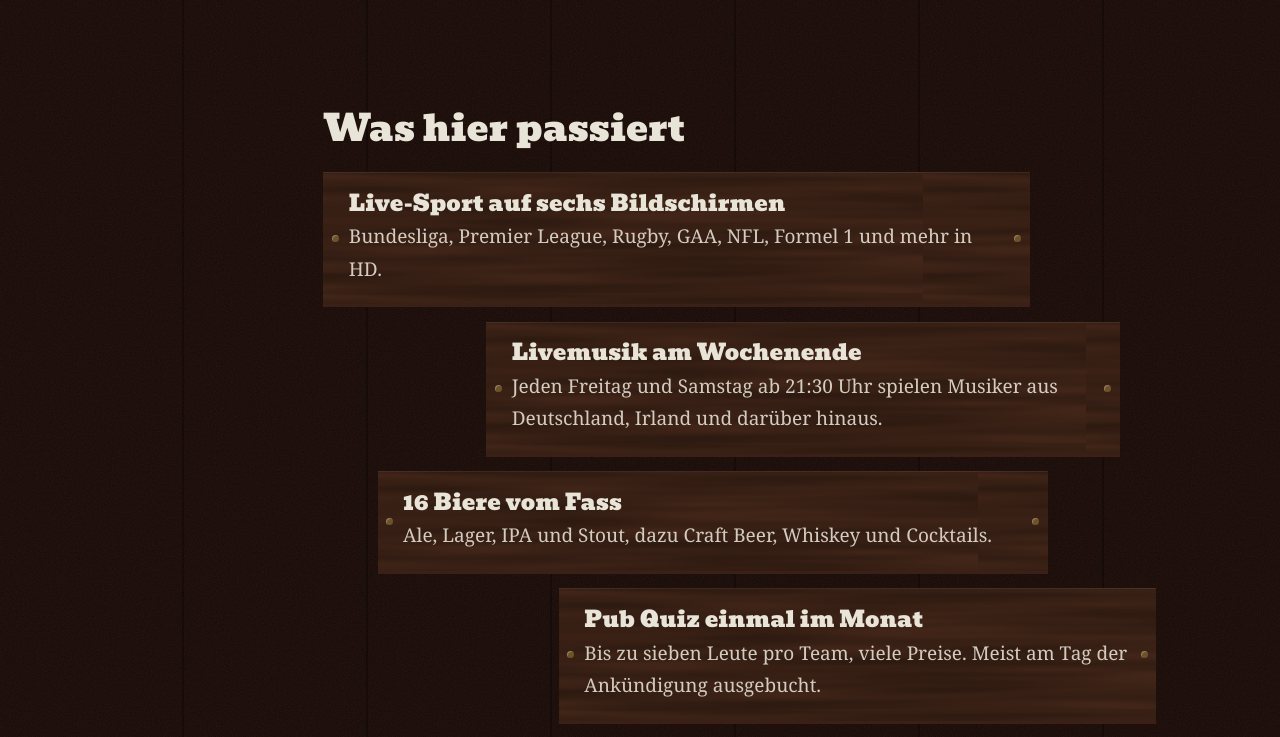
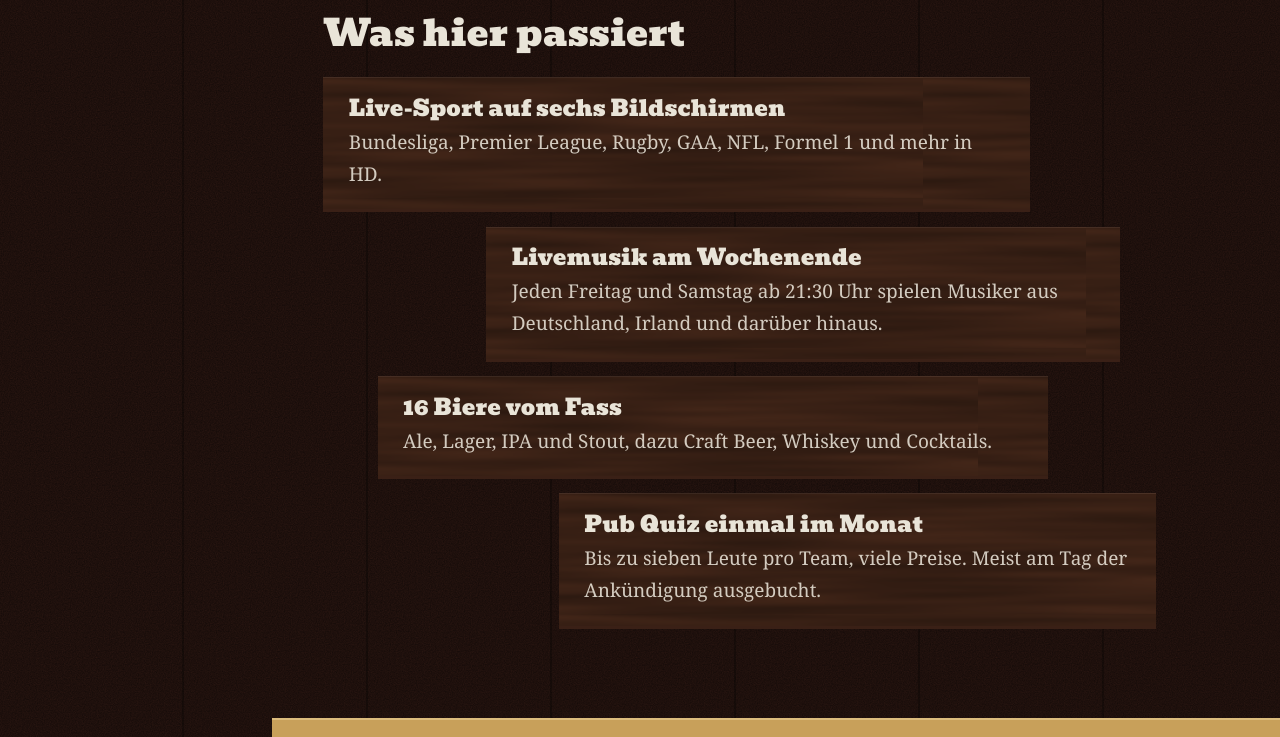
Before and after one commit to SubmissionOS/irish-pub, an Astro site: page / in a window 1280 px wide. Shown: the part 1226-1963 px from the top of the page. Built offline with nearby package versions, Linux system fonts and the light colour scheme; Astro itself is replaced by a stand-in of ours.

Commit message:
Schritt 5: Korrekturen nach Screenshots, Nieten an Planken entfernt, Firmenname korrigiert
Co-Authored-By: Claude Opus 5.5 <noreply@anthropic.com>

```diff
--- a/src/content/site.json
+++ b/src/content/site.json
@@ -65,7 +65,7 @@
     { "id": "67137282", "ext": "jpeg", "captioned": false }
   ],
   "company": {
-    "name": "Fleetenkieker Irish Pub UG (haftungsbeschränkt)",
+    "name": "Fleetenkieker Irish Pub UG",
     "ceo": "Glenn Stockdale",
     "hrb": "HRB 190049",
     "authority": "Ordnungsamt Hamburg-Mitte"
--- a/src/styles/global.css
+++ b/src/styles/global.css
@@ -266,12 +266,6 @@ main { padding: clamp(2rem, 5vw, 4.5rem) var(--gutter) clamp(3rem, 6vw, 6rem); }
   border-bottom: 3px solid var(--eiche-dunkel);
   padding: 1.1rem 1.4rem 1.2rem 1.6rem;
 }
-.plank::before, .plank::after {
-  content: ''; position: absolute; top: 50%; width: 7px; height: 7px; margin-top: -3.5px; border-radius: 50%;
-  background: #6e5228; box-shadow: inset 1px 1px 0 rgba(255, 255, 255, .25);
-}
-.plank::before { left: .55rem; }
-.plank::after { right: .55rem; }
 .plank h3 { margin: 0 0 .25rem; }
 .plank h3 a { color: var(--kreide); text-decoration: none; }
 .plank h3 a::after { content: ''; position: absolute; inset: 0; }
@@ -436,3 +430,10 @@ main { padding: clamp(2rem, 5vw, 4.5rem) var(--gutter) clamp(3rem, 6vw, 6rem); }
 .foot__hours th, .foot__hours td { padding: 0 1rem 0 0; font-weight: 500; text-align: left; }
 .foot__copy { grid-column: 1 / -1; margin: 0; font-size: .95rem; }
 .foot a[aria-current='page'] { color: var(--kreide); }
+
+/* Korrekturen nach Screenshot-Prüfung */
+.hero h1 { font-size: clamp(2.1rem, 3.2vw + .6rem, 3.9rem); max-width: 14ch; overflow-wrap: break-word; hyphens: auto; }
+@media (max-width: 47.99rem) {
+  .band ul { flex-direction: column; }
+  .band li { padding: 0; border-left: 0; }
+}
```
